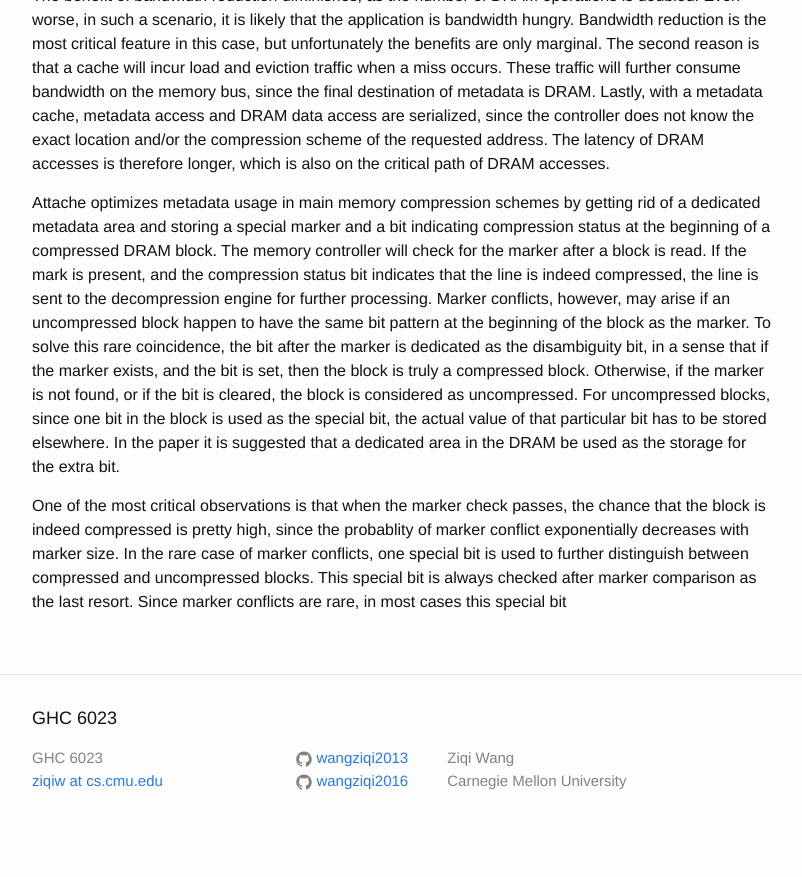
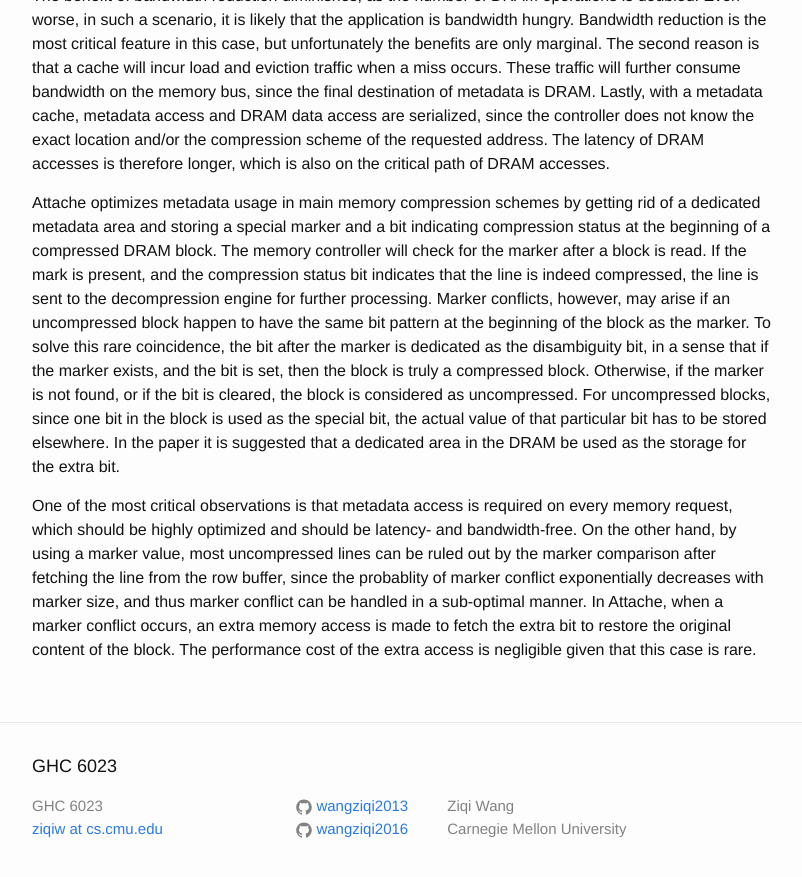
Before and after one commit to wangziqi2013/wangziqi2013.github.io, a Jekyll site: the page built from _posts/2020-06-08-attache.markdown, in a window 1280 px wide and 900 px high, scrolled down 1045 px. Shown: the top 877 px of the window, without its empty margins (238-1040 px from the left). Built offline with Jekyll 4.4.1, drawn with Linux system fonts in a browser that asks for light colours; before the commit the page ends 1897 px from its top, so only the background shows below that.

Commit message:
Adding observation

```diff
--- a/_posts/2020-06-08-attache.markdown
+++ b/_posts/2020-06-08-attache.markdown
@@ -52,8 +52,10 @@ For uncompressed blocks, since one bit in the block is used as the special bit,
 has to be stored elsewhere. In the paper it is suggested that a dedicated area in the DRAM be used as the storage
 for the extra bit.
 
-One of the most critical observations is that when the marker check passes, the chance that the block is indeed compressed
-is pretty high, since the probablity of marker conflict exponentially decreases with marker size. In the rare case of marker
-conflicts, one special bit is used to further distinguish between compressed and uncompressed blocks. This special
-bit is always checked after marker comparison as the last resort. Since marker conflicts are rare, in most cases
-this special bit
+One of the most critical observations is that metadata access is required on every memory request, which should be highly
+optimized and should be latency- and bandwidth-free.
+On the other hand, by using a marker value, most uncompressed lines can be ruled out by the marker comparison after fetching
+the line from the row buffer, since the probablity of marker conflict exponentially decreases with marker size, and thus
+marker conflict can be handled in a sub-optimal manner.
+In Attache, when a marker conflict occurs, an extra memory access is made to fetch the extra bit to restore the original
+content of the block. The performance cost of the extra access is negligible given that this case is rare.
```
